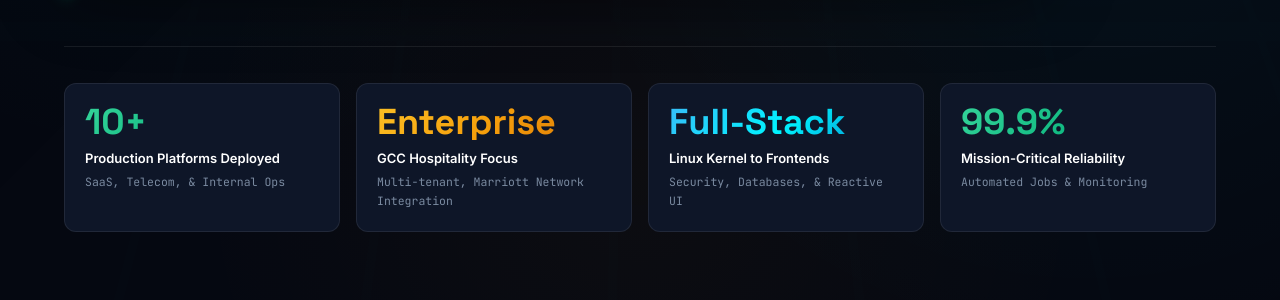
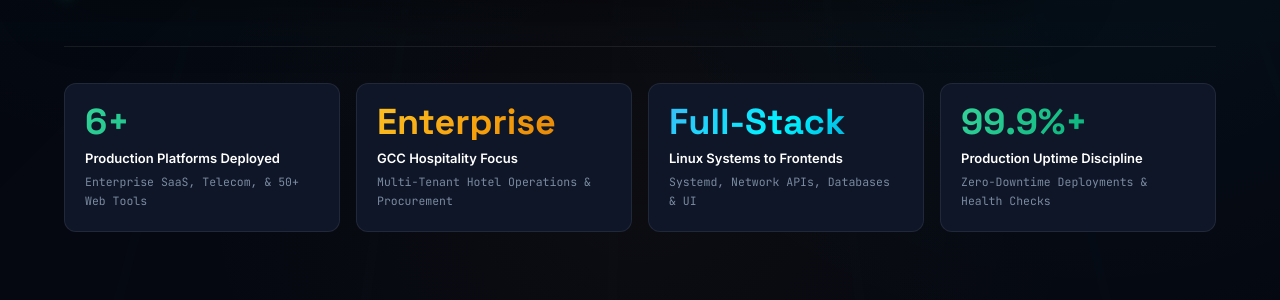
Before and after one commit to ShajjadKhan/p-portfolio, a Flask app: page / in a window 1280 px wide. Shown: the part 1263-1563 px from the top of the page. Run offline with Flask 3, Linux system fonts and the light colour scheme; some libraries are stand-ins or nearby versions.

Commit message:
P1-4: Substantiate claims in metrics strip and documentation

```diff
--- a/templates/index.html
+++ b/templates/index.html
@@ -256,24 +256,24 @@
                 <!-- Live Metrics Strip -->
                 <div class="metrics-strip">
                     <div class="metric-card">
-                        <div class="metric-value gradient-text-emerald">10+</div>
+                        <div class="metric-value gradient-text-emerald">6+</div>
                         <div class="metric-label">Production Platforms Deployed</div>
-                        <div class="metric-detail">SaaS, Telecom, & Internal Ops</div>
+                        <div class="metric-detail">Enterprise SaaS, Telecom, &amp; 50+ Web Tools</div>
                     </div>
                     <div class="metric-card">
                         <div class="metric-value gradient-text-gold">Enterprise</div>
                         <div class="metric-label">GCC Hospitality Focus</div>
-                        <div class="metric-detail">Multi-tenant, Marriott Network Integration</div>
+                        <div class="metric-detail">Multi-Tenant Hotel Operations &amp; Procurement</div>
                     </div>
                     <div class="metric-card">
                         <div class="metric-value gradient-text-cyan">Full-Stack</div>
-                        <div class="metric-label">Linux Kernel to Frontends</div>
-                        <div class="metric-detail">Security, Databases, & Reactive UI</div>
+                        <div class="metric-label">Linux Systems to Frontends</div>
+                        <div class="metric-detail">Systemd, Network APIs, Databases &amp; UI</div>
                     </div>
                     <div class="metric-card">
-                        <div class="metric-value gradient-text-emerald">99.9%</div>
-                        <div class="metric-label">Mission-Critical Reliability</div>
-                        <div class="metric-detail">Automated Jobs & Monitoring</div>
+                        <div class="metric-value gradient-text-emerald">99.9%+</div>
+                        <div class="metric-label">Production Uptime Discipline</div>
+                        <div class="metric-detail">Zero-Downtime Deployments &amp; Health Checks</div>
                     </div>
                 </div>
             </div>
```
Also changed, not shown: README.md.
